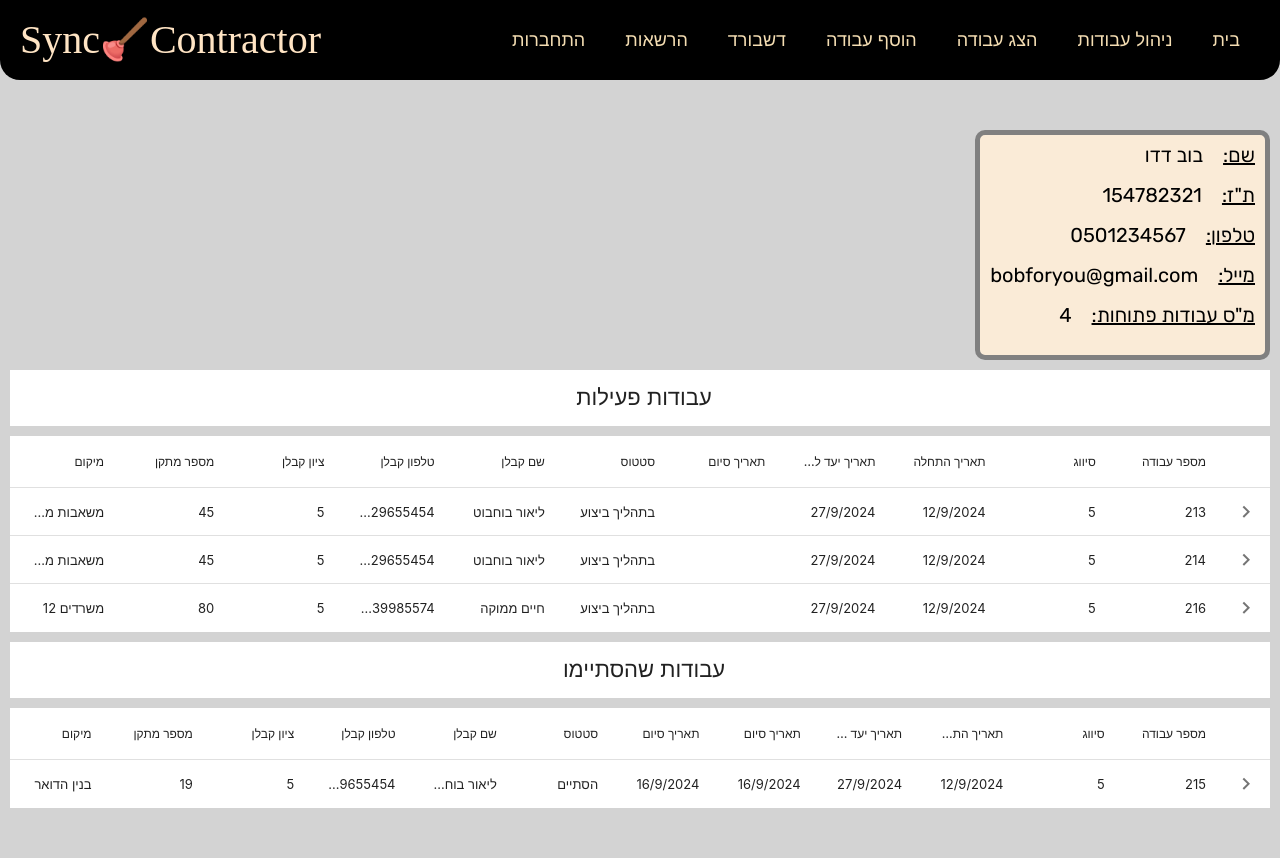
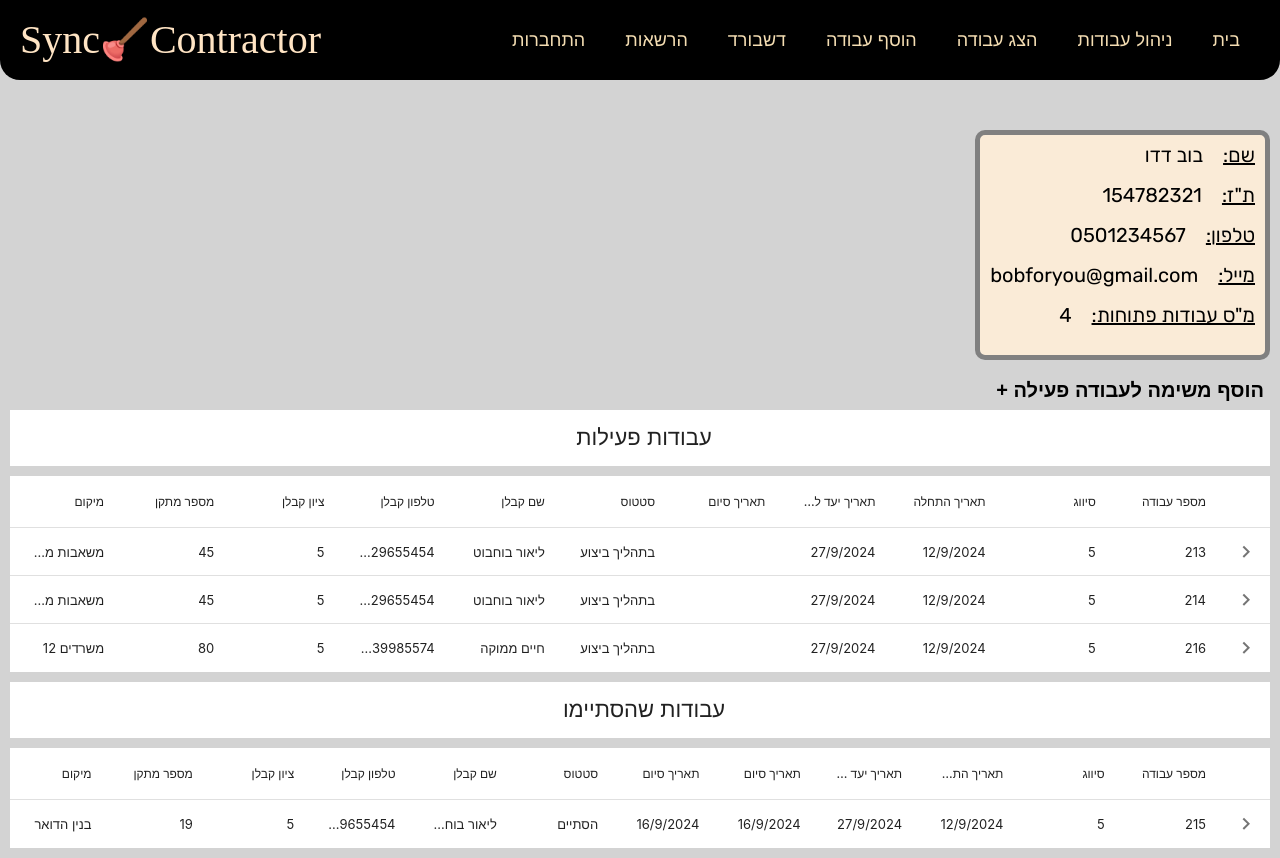
Before and after one commit to anz-davar/sync-contractor, a React (Vite) app: page /managementTable in a window 1280 px wide. Before the commit the page ends 818 px from the top, so only its background shows below. Built offline with nearby package versions, Linux system fonts and the light colour scheme.

Commit message:
on working progress

```diff
--- a/src/cmps/NewWork/WorkRow.jsx
+++ b/src/cmps/NewWork/WorkRow.jsx
@@ -1,9 +1,11 @@
+import { NewWork } from "../../pages/NewWork"
+
 export const WorkRow = ({count = 1}) => {
 
 
     return <div className="new-row-container">
         <div className="new-row-container">
-            <label htmlFor="new-content" className="new-sub-header">בחירת תכולת עבודה</label>
+            <label htmlFor="new-content" className="new-sub-header">בחירת מהות עבודה</label>
             <select id="new-content" className="new-sub-select">
                 <option value="one">החלפת צנרת במשאבת בורג</option>
                 <option value="two">פתיחת סתימה במשאבות</option>
@@ -13,11 +15,16 @@ export const WorkRow = ({count = 1}) => {
         <div className="new-row-container">
             <label htmlFor="new-amount" className="new-sub-header">כמות</label>
             <input type="number" id="new-amount"/>
+            <select className="new-count-select">
+                <option value="one">יחידה</option>
+                <option value="two">מטר</option>
+            </select>
         </div>
         <div className="new-row-container">
-            <label htmlFor="new-cost" className="new-sub-header">עלות ליחידה</label>
-            <input type="number" id="new-cost"/>
+            <label htmlFor="new-cost" className="new-sub-header">עלות למטר/יחידה בש"ח</label>
+            <input min={0} type="number" id="new-cost"/>
         </div>
+
 
     </div>
 }
--- a/src/pages/Home.jsx
+++ b/src/pages/Home.jsx
@@ -1,3 +1,13 @@
 export const Home = () => {
-    return <div>Home Page</div>
+    return <div>
+           <div>
+            <h1>ברוכים הבאים</h1>
+            <h2>מתאם קבלנים</h2>
+            </div>
+
+            <div>
+                <h3>הרשמה</h3>
+                <h3>התחברות</h3>
+            </div>
+    </div>
 }
--- a/src/pages/ManagementPage.jsx
+++ b/src/pages/ManagementPage.jsx
@@ -3,6 +3,7 @@ import { PersonalDetails } from "../cmps/Management/PersonalDetails";
 import { WorkTable } from "../cmps/Management/WorkTable";
 import { getTableData } from "../services/dataService";
 import users from "../data/user.json"
+import { NewWork } from "./NewWork";
 
 export const ManagementPage = () => {
 
@@ -11,12 +12,31 @@ export const ManagementPage = () => {
     const [activeTableData, setActiveTableData] = useState(getTableData(user, false))
     const [finishedTableData, setfinishedTableData] = useState(getTableData(user, true))
 
+    const[isPopupVisible, setIsPopupVisible] = useState(false)
+    const onAddBtnClicked = () => {
+      setIsPopupVisible(!isPopupVisible)
+    }
 
   return <main className="main-container contractor-main-container">
-
-        <PersonalDetails user={user}/>
+        <div>
+          <PersonalDetails user={user}/>
+          <div className="add-work-container">
+            <button className="add-work-btn" onClick={() => onAddBtnClicked()} >הוסף משימה לעבודה פעילה +</button>
+          </div>
+        </div>
         <WorkTable isManager={user.isManager} data={activeTableData} isDone={false} />
         <WorkTable isManager={user.isManager} data={finishedTableData} isDone={true} />
 
-     </main>
+{ isPopupVisible &&
+
+        <div className="add-work-popup">
+                <NewWork />
+                <div>
+                  <button onClick={onAddBtnClicked()}>שמור</button>
+                  <button onClick={onAddBtnClicked()}>בטל</button>
+                </div>
+        </div>
+
 }
+</main>
+}
--- a/src/pages/NewWork.jsx
+++ b/src/pages/NewWork.jsx
@@ -4,7 +4,12 @@ import { WorkRow } from "../cmps/NewWork/WorkRow";
 export const NewWork = () => {
     const [sectionsCount, setSectionsCount] = useState(0);
     return <form className="new-main-container">
-        <h2 className="new-main-title">הוסף עבודה חדשה</h2>
+        <h2 className="new-main-title">הוסף משימה לעבודה פעילה</h2>
+
+        <div className="new-row-container">
+            <label htmlFor="work-num" className="new-sub-header">מספר עבודה</label>
+            <input type="text" id="new-cost"/>
+        </div>
 
         <div className="new-cul-container">
             <label className="new-sub-header">בחירת קבלן לביצוע</label>
@@ -15,24 +20,33 @@ export const NewWork = () => {
             </select>
         </div>
 
-            <div className="new-row-container">
+            <div className="new-cul-container">
                 <WorkRow />
+                <button> הוסף משימה</button>
             </div>
 
         <div className="new-row-container">
             <div className="new-cul-container">
                 <h4 className="new-sub-header">סה"כ עלות לעבודה</h4>
-                <h4 >300</h4>
+                <h4 >300 ₪</h4>
             </div>
             <div className="new-cul-container">
                 <h4 className="new-sub-header">אישור עבודה מנהל</h4>
-                <h4 >בהמתנה</h4>
+                <div className="new-row-container">
+                    <h4 className="new-mini-sub-header">סטטוס:</h4>
+                    <h4 > בהמתנה</h4>
+                </div>
             </div>
             <div className="new-cul-container">
                 <h4 className="new-sub-header">אישור עבודה קבלן</h4>
-                <h4 >בהמתנה לאישור הקבלן</h4>
+                <div className="new-row-container">
+                    <h4 className="new-mini-sub-header">סטטוס:</h4>
+                    <h4 >בהמתנה לאישור הקבלן</h4>
+                </div>
             </div>
         </div>
 
+
+
         </form>
 }
--- a/src/styles/pages/_managementTable.scss
+++ b/src/styles/pages/_managementTable.scss
@@ -1,10 +1,31 @@
-.contractor-main-container{
+.contractor-main-container {
     display: flex;
     justify-content: flex-start;
     align-items: flex-start;
     margin: 0 10px;
 
-   .info-headers-container{
+    .add-work-container {
+        display: flex;
+        flex-direction: row;
+        align-items: center;
+        justify-content: flex-start;
+
+        .add-work-btn {
+            height: 40px;
+            color: black;
+            font-weight: 600;
+            background: transparent;
+            border: transparent;
+            font-size: 20px;
+            align-content: center;
+
+            :hover {
+                cursor: pointer;
+            }
+        }
+    }
+
+    .info-headers-container {
         display: flex;
         flex-direction: column;
         background-color: antiquewhite;
@@ -13,51 +34,73 @@
         margin: 0 0 10px 0;
         border-radius: 10px;
 
-    .info-header-set{
+        .info-header-set {
             display: flex;
             height: 30px;
             flex-direction: row;
             margin: 0 0 10px 0;
         }
 
-    .info-header-style{
+        .info-header-style {
             font-size: 20px;
             font-weight: 400;
             text-decoration: underline;
             margin: 0 0 0 20px;
         }
-    .info-item-style{
+
+        .info-item-style {
             font-size: 20px;
         }
     }
-.data-table{
+
+    .data-table {
         margin: 10px 0;
     }
 
 
 
-   .contractor-table{
-    align-items:right;
+    .contractor-table {
+        align-items: right;
         justify-content: right;
 
     }
-.table-main-header{
+
+    .table-main-header {
         align-self: flex-end;
         text-decoration: underline;
         font-weight: bold;
         font-size: 35px;
         direction: rtl;
     }
-.container{
+
+    .container {
         display: grid;
         direction: rtl;
         border: 5px yellow dashed;
-    margin: 0 20px 30px  20px;
+        margin: 0 20px 30px 20px;
 
-    .header-style{
+        .header-style {
             margin: 0 0 0 10px;
             font-size: 21px;
 
         }
     }
+
+    .add-work-popup {
+        visibility: visible;
+        position: absolute;
+        width: 100vw;
+        height: 100vh;
+        background: gray;
+        opacity: 90%;
+
+
     }
+
+}
+
+.new-mini-sub-header {
+    text-decoration: underline;
+    font-weight: 500;
+    margin: 0 0 0 10px;
+}
--- a/src/styles/pages/_newWork.scss
+++ b/src/styles/pages/_newWork.scss
@@ -1,28 +1,41 @@
-.new-main-container{
+.new-main-container {
     display: flex;
     flex-direction: column;
     justify-items: center;
-    align-items: flex-start;
+    align-items: center;
 
-    .new-cul-container{
+    .new-cul-container {
         display: flex;
         flex-direction: column;
         margin: 0 0 10px 20px
     }
 
-    .new-sub-container{
+    .new-sub-container {
         display: flex;
         flex-direction: column;
     }
 
-    .new-row-container{
+    .new-row-container {
         display: flex;
         flex-direction: row;
         margin: 0 0 10px 20px
     }
 
-    .new-sub-header{
+    .new-sub-header {
         font-weight: 600;
         text-decoration: underline;
     }
+
+
 }
+
+.add-work-popup {
+
+    position: absolute;
+    width: 100vw;
+    height: 100vh;
+    background: gray;
+    opacity: 90%;
+
+
+}
```
Lines whose indentation alone changed are shown as unchanged.
